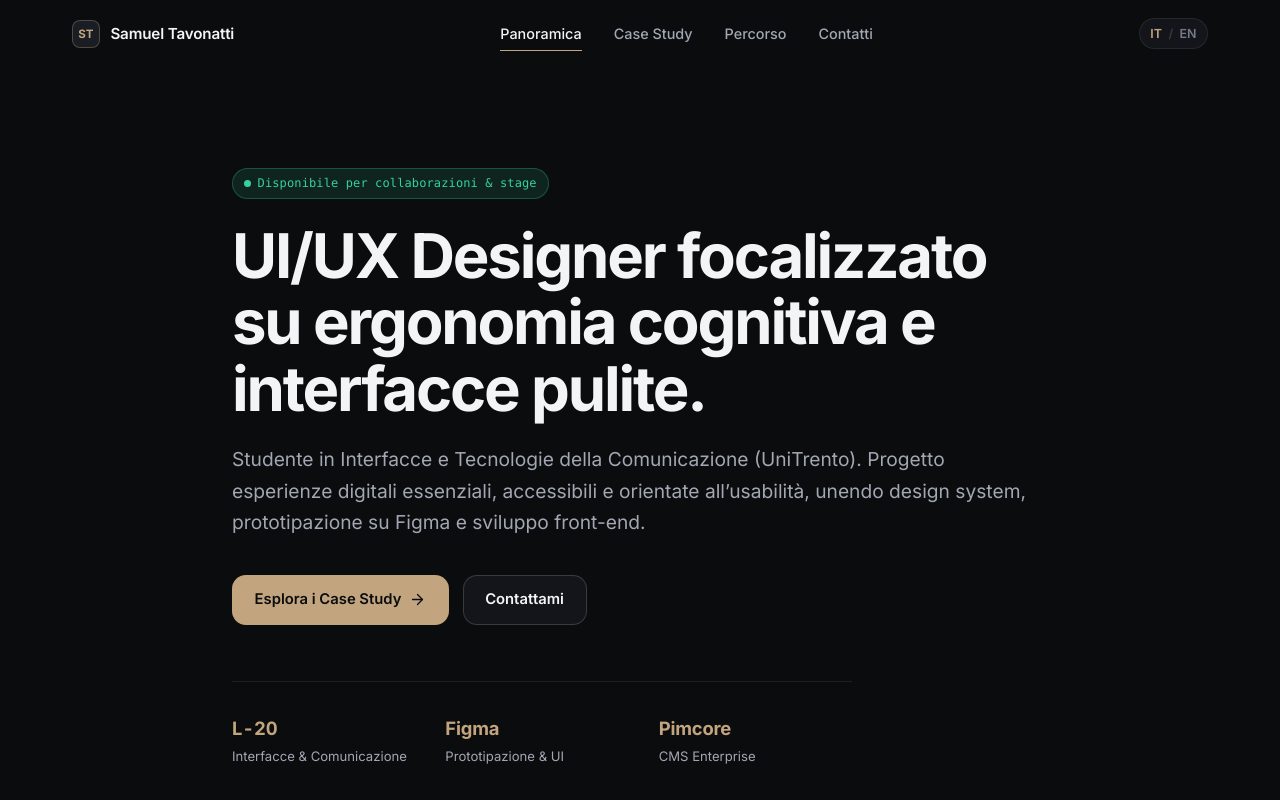
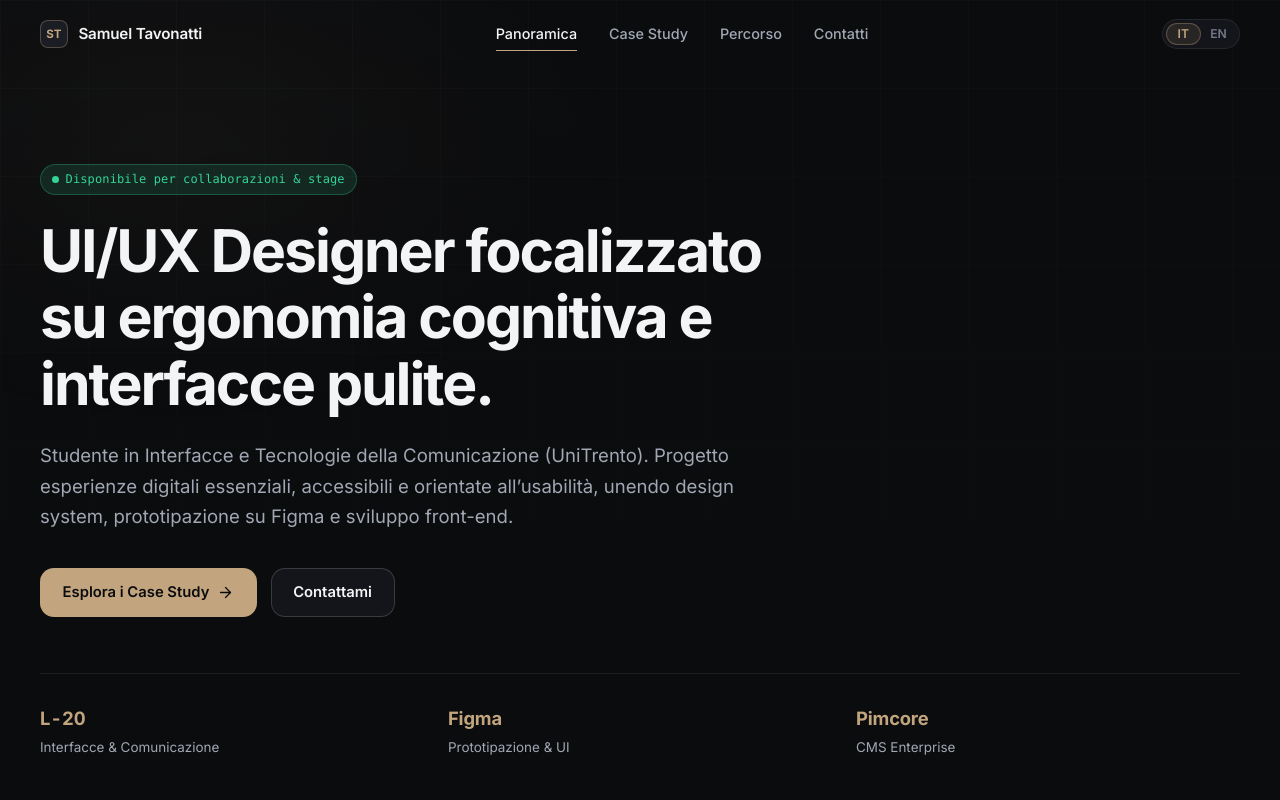
Before and after one commit to SamuelTavonatti/portfolio-preview, a Vue app: page / in a window 1280 px wide. Shown: the top 800 px of the page. Built offline with nearby package versions, Linux system fonts and the light colour scheme.

Commit message:
fix: strict left-aligned 12-col hero grid and 60fps motion choreography

```diff
--- a/src/components/layout/AppHeader.vue
+++ b/src/components/layout/AppHeader.vue
@@ -58,10 +58,14 @@ const closeMobile = () => {
 
       <div class="header-actions">
         <div class="lang-switch" role="group" aria-label="Language selector">
+          <span
+            class="lang-thumb"
+            :class="{ 'is-en': lang === 'en' }"
+            aria-hidden="true"
+          />
           <button type="button" :class="{ active: lang === 'it' }" @click="setLang('it')">
             IT
           </button>
-          <span class="divider" aria-hidden="true">/</span>
           <button type="button" :class="{ active: lang === 'en' }" @click="setLang('en')">
             EN
           </button>
@@ -143,6 +147,11 @@ const closeMobile = () => {
   display: grid;
   place-items: center;
   letter-spacing: 0.02em;
+  transition: transform var(--transition-fast);
+}
+
+.brand:hover .brand-mark {
+  transform: scale(1.05);
 }
 
 .desktop-nav {
@@ -182,7 +191,7 @@ const closeMobile = () => {
   background: var(--accent);
   transform: scaleX(0);
   transform-origin: left;
-  transition: transform var(--transition-base);
+  transition: transform 0.34s var(--ease-spring);
 }
 
 .desktop-nav a.active::after,
@@ -196,19 +205,39 @@ const closeMobile = () => {
   gap: 1rem;
 }
 
+/* Elastic Sliding Pill Switcher */
 .lang-switch {
-  display: inline-flex;
+  position: relative;
+  display: inline-grid;
+  grid-template-columns: 1fr 1fr;
   align-items: center;
-  gap: 0.4rem;
   background: var(--surface-1);
   border: 1px solid var(--border-subtle);
   border-radius: 999px;
-  padding: 0.28rem 0.65rem;
-  font-size: 0.78rem;
+  padding: 3px;
+  font-size: 0.76rem;
   font-weight: 600;
 }
 
+.lang-thumb {
+  position: absolute;
+  top: 3px;
+  left: 3px;
+  width: calc(50% - 3px);
+  height: calc(100% - 6px);
+  border-radius: 999px;
+  background: var(--accent-soft);
+  border: 1px solid var(--accent-border);
+  transition: transform 0.32s var(--ease-spring);
+}
+
+.lang-thumb.is-en {
+  transform: translateX(100%);
+}
+
 .lang-switch button {
+  position: relative;
+  z-index: 1;
   background: none;
   border: none;
   color: var(--text-tertiary);
@@ -216,16 +245,13 @@ const closeMobile = () => {
   font-family: inherit;
   font-size: inherit;
   font-weight: inherit;
+  padding: 0.24rem 0.58rem;
   transition: color var(--transition-fast);
 }
 
 .lang-switch button.active,
 .lang-switch button:hover {
   color: var(--accent);
-}
-
-.divider {
-  color: var(--border-strong);
 }
 
 .mobile-toggle {
--- a/src/components/sections/ContactBento.vue
+++ b/src/components/sections/ContactBento.vue
@@ -23,7 +23,7 @@ const copyEmail = async () => {
 
 <template>
   <section id="contatti" class="section-block">
-    <div class="container">
+    <div class="container scroll-reveal">
       <div class="grid-layout">
         <div class="col-left">
           <span class="section-kicker tabular-nums">{{ t('sections.contactKicker') }}</span>
--- a/src/components/sections/FeaturedWork.vue
+++ b/src/components/sections/FeaturedWork.vue
@@ -10,7 +10,7 @@ const featured = projects.filter((p) => p.featured)
 
 <template>
   <section class="section-block">
-    <div class="container">
+    <div class="container scroll-reveal">
       <div class="section-header">
         <div>
           <span class="section-kicker tabular-nums">{{ t('sections.workKicker') }}</span>
--- a/src/components/sections/HeroEditorial.vue
+++ b/src/components/sections/HeroEditorial.vue
@@ -10,7 +10,12 @@ const { lang } = useI18n()
 
 <template>
   <section class="hero">
-    <div class="container hero-container">
+    <div class="hero-ambient" aria-hidden="true" />
+
+    <div class="container hero-wrapper">
+      <div class="hero-grid">
+        <!-- Columns 1–8: Left-Aligned Editorial Typography -->
+        <div class="hero-main">
           <div class="reveal">
             <BaseBadge variant="live">
               <span class="pulse-dot" aria-hidden="true" />
@@ -18,8 +23,19 @@ const { lang } = useI18n()
             </BaseBadge>
           </div>
 
-      <h1 class="hero-title reveal reveal-d1">
-        {{ profileData.hero[lang].title }}
+          <h1 class="hero-title">
+            <span
+              v-for="(line, index) in profileData.hero[lang].titleLines"
+              :key="`${lang}-${index}`"
+              class="mask-line"
+            >
+              <span
+                class="mask-line-inner"
+                :style="{ animationDelay: `${index * 85}ms` }"
+              >
+                {{ line }}
+              </span>
+            </span>
           </h1>
 
           <p class="hero-subtitle reveal reveal-d2">
@@ -27,14 +43,44 @@ const { lang } = useI18n()
           </p>
 
           <div class="hero-actions reveal reveal-d3">
-        <BaseButton to="/progetti" variant="primary">
+            <BaseButton to="/progetti" variant="primary" class="cta-primary">
               <span>{{ profileData.hero[lang].ctaPrimary }}</span>
-          <AppIcon name="arrow-right" :size="17" />
+              <AppIcon name="arrow-right" :size="17" class="cta-arrow" />
             </BaseButton>
             <BaseButton :to="{ path: '/', hash: '#contatti' }" variant="secondary">
               <span>{{ profileData.hero[lang].ctaSecondary }}</span>
             </BaseButton>
           </div>
+        </div>
+
+        <!-- Columns 9–12: Subtle Architectural Geometric Anchor -->
+        <aside class="hero-anchor reveal reveal-d3" aria-hidden="true">
+          <div class="anchor-card">
+            <svg viewBox="0 0 260 220" fill="none" class="anchor-svg">
+              <g stroke="rgba(255,255,255,0.06)" stroke-width="1">
+                <line x1="0" y1="55" x2="260" y2="55" />
+                <line x1="0" y1="110" x2="260" y2="110" />
+                <line x1="0" y1="165" x2="260" y2="165" />
+                <line x1="65" y1="0" x2="65" y2="220" />
+                <line x1="130" y1="0" x2="130" y2="220" />
+                <line x1="195" y1="0" x2="195" y2="220" />
+              </g>
+              <circle cx="130" cy="110" r="54" stroke="rgba(194,165,126,0.28)" stroke-width="1" stroke-dasharray="4 4" class="orbit-ring" />
+              <circle cx="130" cy="110" r="24" stroke="rgba(194,165,126,0.45)" stroke-width="1.2" />
+              <circle cx="130" cy="110" r="3.5" fill="#C2A57E" />
+              <line x1="130" y1="40" x2="130" y2="180" stroke="rgba(194,165,126,0.18)" stroke-width="1" />
+              <line x1="60" y1="110" x2="200" y2="110" stroke="rgba(194,165,126,0.18)" stroke-width="1" />
+            </svg>
+            <div class="anchor-meta tabular-nums">
+              <span>46.07° N · 11.12° E</span>
+              <span>HCI / UI SYSTEM</span>
+            </div>
+          </div>
+        </aside>
+      </div>
+
+      <!-- Full-Width Left-Aligned Divider & Metrics Strip -->
+      <div class="hero-divider draw-line" aria-hidden="true" />
 
       <div class="hero-metrics reveal reveal-d4">
         <div v-for="item in profileData.highlights" :key="item.value" class="metric-item">
@@ -48,18 +94,58 @@ const { lang } = useI18n()
 
 <style scoped>
 .hero {
+  position: relative;
   padding: 8.5rem 0 4.5rem;
   border-bottom: 1px solid var(--border-subtle);
+  overflow: hidden;
 }
 
 @media (min-width: 768px) {
   .hero {
-    padding: 10.5rem 0 6rem;
+    padding: 10.25rem 0 5.5rem;
   }
 }
 
-.hero-container {
-  max-width: 880px;
+.hero-ambient {
+  position: absolute;
+  inset: 0;
+  pointer-events: none;
+  background:
+    radial-gradient(640px 420px at 14% 18%, rgba(194, 165, 126, 0.06), transparent 70%),
+    linear-gradient(to right, rgba(255, 255, 255, 0.02) 1px, transparent 1px),
+    linear-gradient(to bottom, rgba(255, 255, 255, 0.02) 1px, transparent 1px);
+  background-size: auto, 88px 88px, 88px 88px;
+  mask-image: linear-gradient(to bottom, rgba(0, 0, 0, 0.9), transparent 92%);
+  -webkit-mask-image: linear-gradient(to bottom, rgba(0, 0, 0, 0.9), transparent 92%);
+}
+
+.hero-wrapper {
+  position: relative;
+  z-index: 1;
+}
+
+.hero-grid {
+  display: grid;
+  grid-template-columns: 1fr;
+  gap: 2.5rem;
+  align-items: end;
+}
+
+@media (min-width: 960px) {
+  .hero-grid {
+    grid-template-columns: repeat(12, minmax(0, 1fr));
+    gap: 2rem;
+  }
+}
+
+.hero-main {
+  text-align: left;
+}
+
+@media (min-width: 960px) {
+  .hero-main {
+    grid-column: 1 / 9;
+  }
 }
 
 .pulse-dot {
@@ -71,19 +157,19 @@ const { lang } = useI18n()
 
 .hero-title {
   margin-top: 1.5rem;
-  font-size: clamp(2.15rem, 5.2vw, 3.85rem);
+  font-size: clamp(2.1rem, 4.6vw, 3.85rem);
   font-weight: 700;
-  line-height: 1.08;
+  line-height: 1.07;
   letter-spacing: -0.035em;
   color: var(--text-primary);
 }
 
 .hero-subtitle {
   margin-top: 1.35rem;
-  font-size: clamp(1.02rem, 1.8vw, 1.2rem);
+  font-size: clamp(1rem, 1.55vw, 1.16rem);
   line-height: 1.65;
   color: var(--text-secondary);
-  max-width: 68ch;
+  max-width: 62ch;
 }
 
 .hero-actions {
@@ -93,14 +179,75 @@ const { lang } = useI18n()
   gap: 0.85rem;
 }
 
+.cta-arrow {
+  transition: transform var(--transition-fast);
+}
+
+.cta-primary:hover .cta-arrow {
+  transform: translateX(3px);
+}
+
+/* Columns 9–12: Architectural Anchor */
+.hero-anchor {
+  display: none;
+}
+
+@media (min-width: 960px) {
+  .hero-anchor {
+    display: block;
+    grid-column: 9 / 13;
+  }
+}
+
+.anchor-card {
+  background: rgba(19, 21, 26, 0.72);
+  border: 1px solid var(--border-subtle);
+  border-radius: var(--radius-2xl);
+  padding: 1rem;
+  backdrop-filter: blur(8px);
+}
+
+.anchor-svg {
+  width: 100%;
+  height: auto;
+  display: block;
+}
+
+@keyframes slowSpin {
+  from { transform: rotate(0deg); }
+  to { transform: rotate(360deg); }
+}
+
+.orbit-ring {
+  transform-origin: 130px 110px;
+  animation: slowSpin 42s linear infinite;
+}
+
+.anchor-meta {
+  margin-top: 0.75rem;
+  padding-top: 0.65rem;
+  border-top: 1px solid var(--border-subtle);
+  display: flex;
+  justify-content: space-between;
+  font-family: var(--font-mono);
+  font-size: 0.7rem;
+  color: var(--text-tertiary);
+  letter-spacing: 0.04em;
+}
+
+/* Full-width left-aligned divider & metrics */
+.hero-divider {
+  margin-top: 3.5rem;
+  height: 1px;
+  width: 100%;
+  background: var(--border-subtle);
+}
+
 .hero-metrics {
-  margin-top: 3.5rem;
-  padding-top: 2rem;
-  border-top: 1px solid var(--border-subtle);
+  margin-top: 1.85rem;
   display: grid;
   grid-template-columns: repeat(3, minmax(0, 1fr));
-  gap: 1.25rem;
-  max-width: 620px;
+  gap: 1.5rem;
 }
 
 .metric-item {
@@ -117,7 +264,13 @@ const { lang } = useI18n()
 }
 
 .metric-label {
-  font-size: 0.82rem;
+  font-size: 0.84rem;
   color: var(--text-secondary);
 }
+
+@media (prefers-reduced-motion: reduce) {
+  .orbit-ring {
+    animation: none;
+  }
+}
 </style>
--- a/src/data/profile.js
+++ b/src/data/profile.js
@@ -11,6 +11,11 @@ export const profileData = {
     it: {
       badge: 'Disponibile per collaborazioni & stage',
       title: 'UI/UX Designer focalizzato su ergonomia cognitiva e interfacce pulite.',
+      titleLines: [
+        'UI/UX Designer focalizzato',
+        'su ergonomia cognitiva e',
+        'interfacce pulite.',
+      ],
       subtitle:
         'Studente in Interfacce e Tecnologie della Comunicazione (UniTrento). Progetto esperienze digitali essenziali, accessibili e orientate all’usabilità, unendo design system, prototipazione su Figma e sviluppo front-end.',
       ctaPrimary: 'Esplora i Case Study',
@@ -19,6 +24,11 @@ export const profileData = {
     en: {
       badge: 'Open to collaborations & internships',
       title: 'UI/UX Designer focused on cognitive ergonomics and clean interfaces.',
+      titleLines: [
+        'UI/UX Designer focused',
+        'on cognitive ergonomics',
+        'and clean interfaces.',
+      ],
       subtitle:
         'Interfaces and Communication Technologies student (UniTrento). I design essential, accessible, usability-driven digital products bridging design systems, Figma prototyping, and front-end foundations.',
       ctaPrimary: 'Explore Case Studies',
--- a/src/style.css
+++ b/src/style.css
@@ -9,7 +9,7 @@
   --accent: #C2A57E;
   --accent-hover: #D4B992;
   --accent-soft: rgba(194, 165, 126, 0.12);
-  --accent-border: rgba(194, 165, 126, 0.32);
+  --accent-border: rgba(194, 165, 126, 0.34);
 
   /* Status */
   --status-live: #34D399;
@@ -33,6 +33,7 @@
 
   /* Motion */
   --ease-out-expo: cubic-bezier(0.16, 1, 0.3, 1);
+  --ease-spring: cubic-bezier(0.34, 1.56, 0.64, 1);
   --transition-fast: 180ms var(--ease-out-expo);
   --transition-base: 280ms var(--ease-out-expo);
 }
@@ -86,22 +87,22 @@ section[id] {
 
 .container {
   width: 100%;
-  max-width: 1200px;
+  max-width: 1320px;
   margin: 0 auto;
   padding: 0 1.25rem;
 }
 
 @media (min-width: 768px) {
   .container {
-    padding: 0 2rem;
+    padding: 0 2.5rem;
   }
 }
 
-/* 60fps Entrance Choreography */
+/* 60fps GPU-Accelerated Entrance Choreography */
 @keyframes revealUp {
   from {
-    opacity: 0.85;
-    transform: translateY(10px);
+    opacity: 0;
+    transform: translateY(14px);
   }
   to {
     opacity: 1;
@@ -109,14 +110,63 @@ section[id] {
   }
 }
 
-.reveal {
-  animation: revealUp 0.38s var(--ease-out-expo) both;
+@keyframes maskSlideUp {
+  from {
+    opacity: 0;
+    transform: translateY(105%);
+  }
+  to {
+    opacity: 1;
+    transform: translateY(0);
+  }
 }
 
-.reveal-d1 { animation-delay: 40ms; }
-.reveal-d2 { animation-delay: 80ms; }
-.reveal-d3 { animation-delay: 120ms; }
-.reveal-d4 { animation-delay: 160ms; }
+@keyframes drawLineX {
+  from {
+    transform: scaleX(0);
+  }
+  to {
+    transform: scaleX(1);
+  }
+}
+
+.reveal {
+  animation: revealUp 0.65s var(--ease-out-expo) both;
+}
+
+.reveal-d1 { animation-delay: 80ms; }
+.reveal-d2 { animation-delay: 160ms; }
+.reveal-d3 { animation-delay: 240ms; }
+.reveal-d4 { animation-delay: 320ms; }
+
+.mask-line {
+  display: block;
+  overflow: hidden;
+  padding-bottom: 0.06em;
+}
+
+.mask-line-inner {
+  display: block;
+  animation: maskSlideUp 0.72s var(--ease-out-expo) both;
+}
+
+.draw-line {
+  transform-origin: left center;
+  animation: drawLineX 0.85s var(--ease-out-expo) 260ms both;
+}
+
+/* Scroll-linked IntersectionObserver reveals */
+.scroll-reveal {
+  opacity: 0;
+  transform: translateY(18px);
+  transition: opacity 0.65s var(--ease-out-expo), transform 0.65s var(--ease-out-expo);
+  will-change: opacity, transform;
+}
+
+.scroll-reveal.is-visible {
+  opacity: 1;
+  transform: translateY(0);
+}
 
 /* Page Transition */
 .page-fade-enter-active,
@@ -138,9 +188,17 @@ section[id] {
   html {
     scroll-behavior: auto;
   }
-  .reveal {
+  .reveal,
+  .mask-line-inner,
+  .draw-line {
     opacity: 1;
+    transform: none;
     animation: none;
+  }
+  .scroll-reveal {
+    opacity: 1;
+    transform: none;
+    transition: none;
   }
   .page-fade-enter-active,
   .page-fade-leave-active {
--- a/src/views/HomeView.vue
+++ b/src/views/HomeView.vue
@@ -1,6 +1,7 @@
 <script setup>
 import { profileData } from '../data/profile'
 import { useI18n } from '../i18n/useI18n'
+import { useScrollReveal } from '../composables/useScrollReveal'
 import HeroEditorial from '../components/sections/HeroEditorial.vue'
 import FeaturedWork from '../components/sections/FeaturedWork.vue'
 import ContactBento from '../components/sections/ContactBento.vue'
@@ -8,6 +9,7 @@ import AppIcon from '../components/ui/AppIcon.vue'
 
 const { lang, t } = useI18n()
 const baseUrl = import.meta.env.BASE_URL
+useScrollReveal()
 </script>
 
 <template>
@@ -18,7 +20,7 @@ const baseUrl = import.meta.env.BASE_URL
 
     <!-- 02. CHI SONO -->
     <section id="chi-sono" class="section-block">
-      <div class="container grid-layout">
+      <div class="container grid-layout scroll-reveal">
         <div class="col-left">
           <span class="section-kicker tabular-nums">{{ t('sections.aboutKicker') }}</span>
           <h2 class="section-heading">{{ t('sections.aboutTitle') }}</h2>
@@ -46,7 +48,7 @@ const baseUrl = import.meta.env.BASE_URL
 
     <!-- 03. COMPETENZE -->
     <section id="competenze" class="section-block">
-      <div class="container grid-layout">
+      <div class="container grid-layout scroll-reveal">
         <div class="col-left">
           <span class="section-kicker tabular-nums">{{ t('sections.skillsKicker') }}</span>
           <h2 class="section-heading">{{ t('sections.skillsTitle') }}</h2>
```
Also changed, not shown: src/composables/useScrollReveal.js (added, +41 -0 lines). Lines whose indentation alone changed are shown as unchanged.
